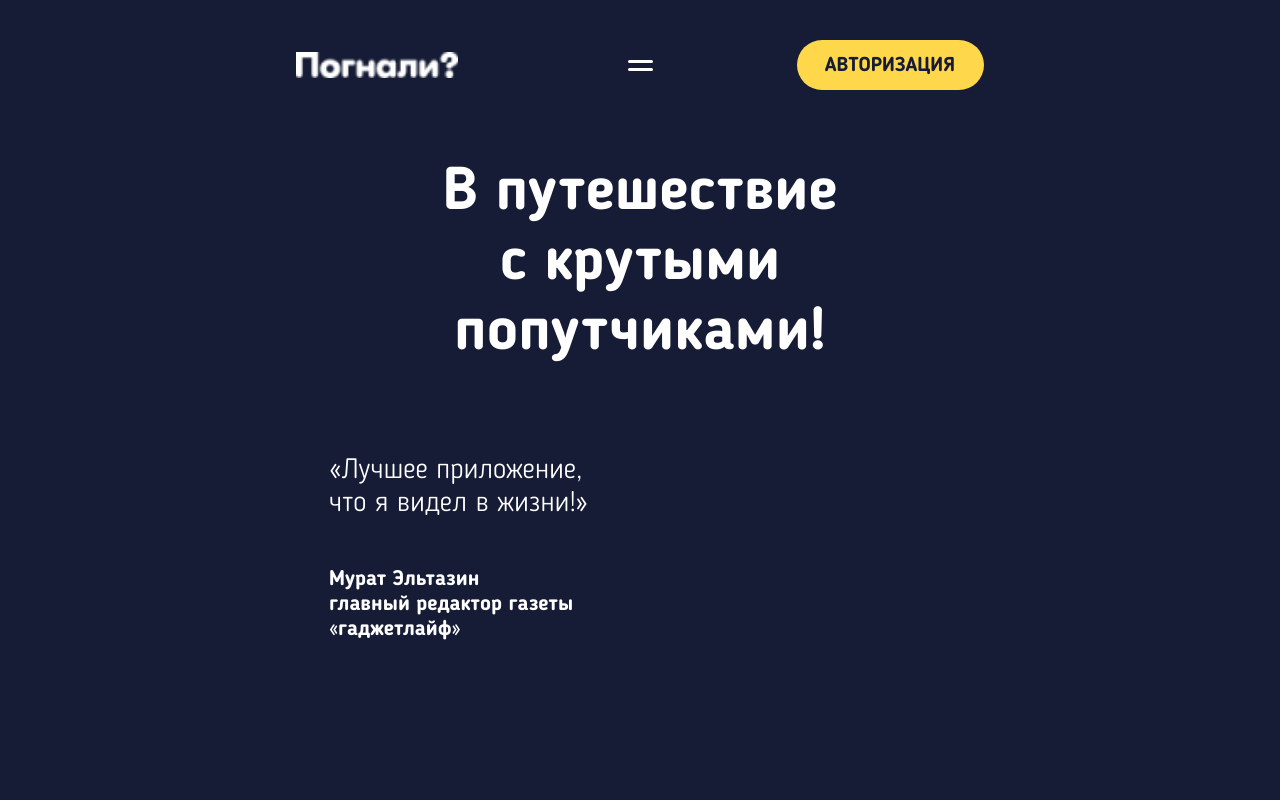
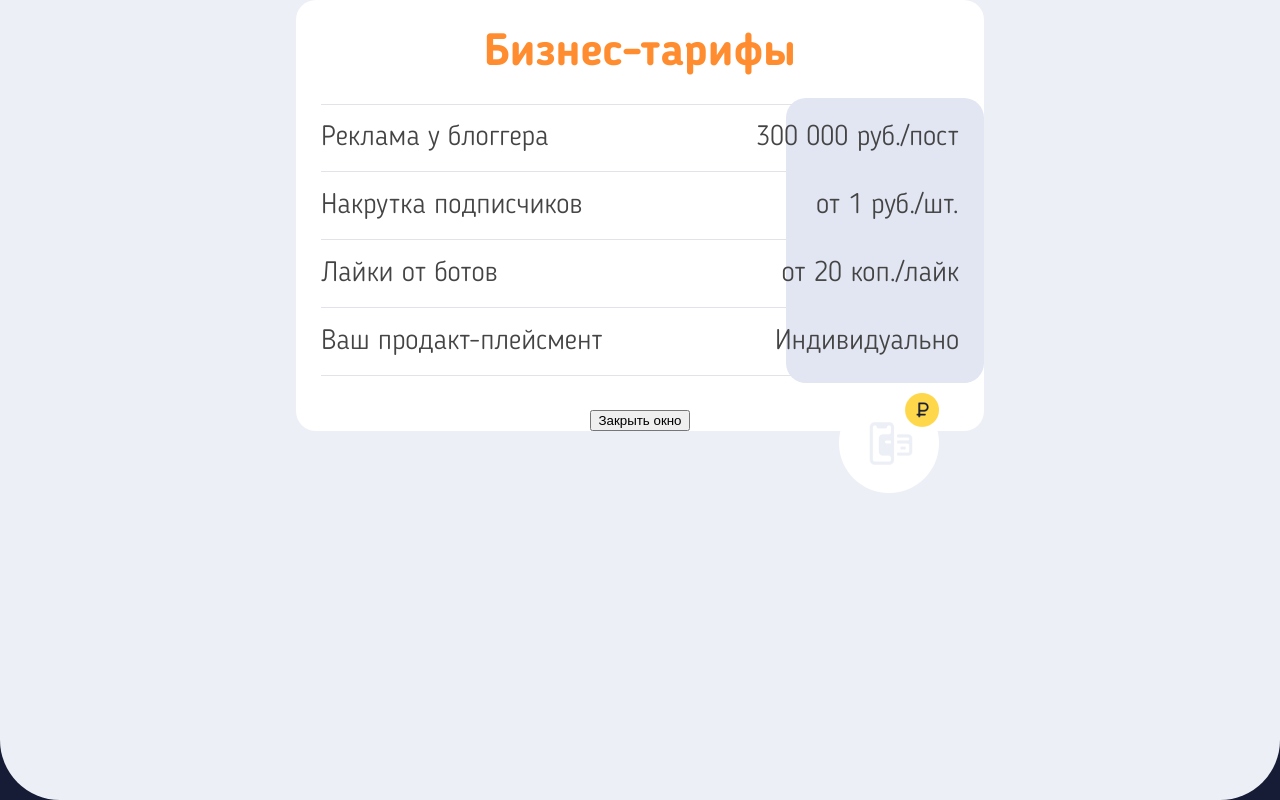
Before and after one commit to andreyCraftworkDesign/1295047-pognali-21, a plain HTML site: page source/index.html in a window 1280 px wide. Shown: the top 800 px of the page. Drawn offline with nearby package versions, Linux system fonts and the light colour scheme; files that its build step writes are made by us from their sources.

Commit message:
refactoring modal style

```diff
--- a/source/less/blocks/modal.less
+++ b/source/less/blocks/modal.less
@@ -1,32 +1,17 @@
 .modal {
+  position: fixed;
+  margin: auto;
+  width: 100%;
+
+  top: 0;
+  right: 0;
+  bottom: 0;
+  left: 0;
+  z-index: 10;
+
   display: none;
 }
 
 .modal--show {
-  display: block;
+  display: flex;
 }
-
-.modal__close {
-  width: 100%;
-  padding-top: 21px;
-  padding-bottom: 21px;
-
-  font-family: "BloggerSans", "Arial", sans-serif;
-  font-weight: 700;
-  font-style: normal;
-  font-size: 16px;
-  line-height: 24px;
-  color: @basic-blue-light;
-  text-transform: uppercase;
-
-  background-color: @blue-lighten;
-  border: none;
-  border-bottom-left-radius: 20px;
-  border-bottom-right-radius: 20px;
-
-  cursor: pointer;
-
-  &:active {
-    color: fade(@basic-blue-light, 30%);
-  }
-}
```
